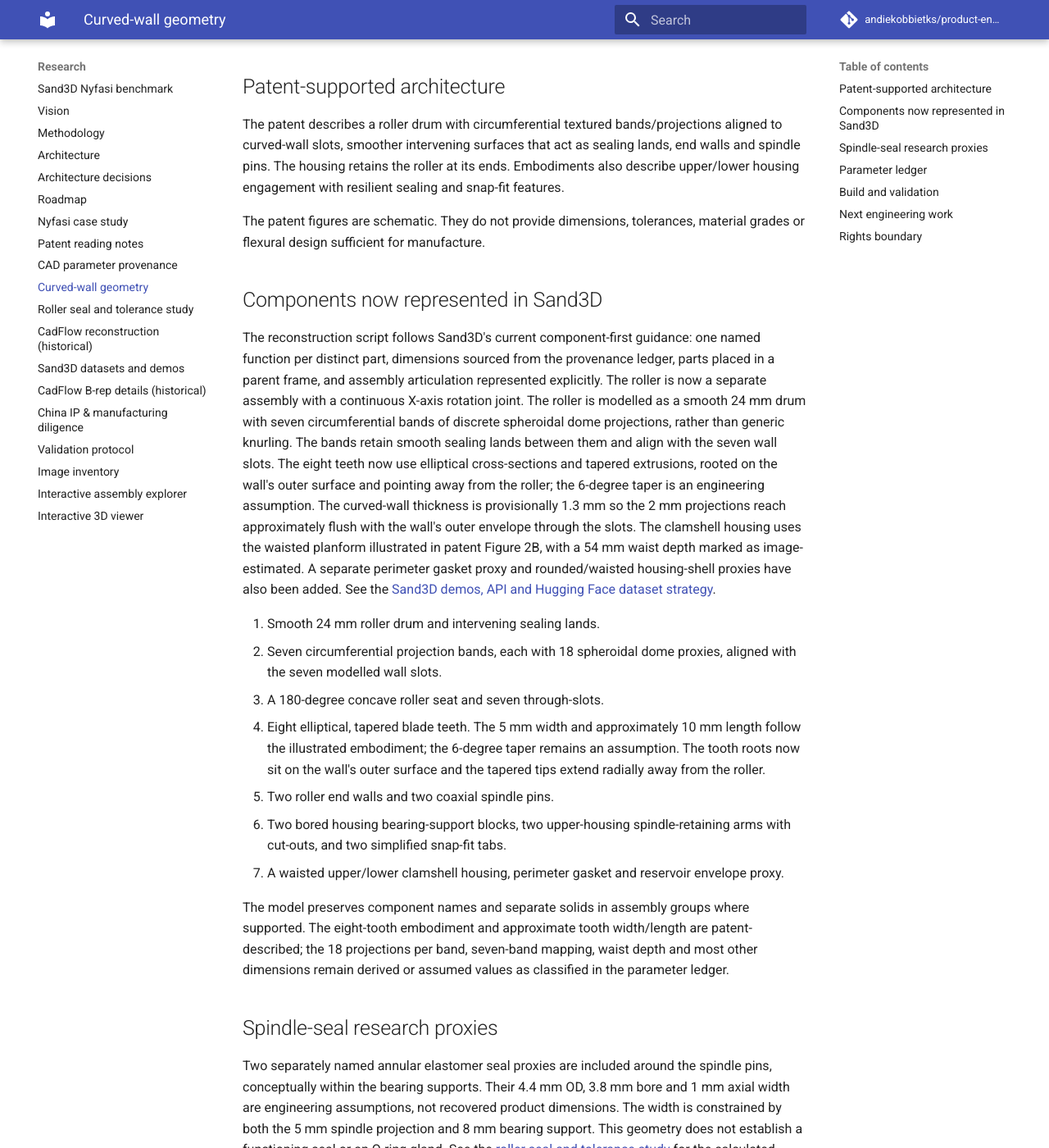
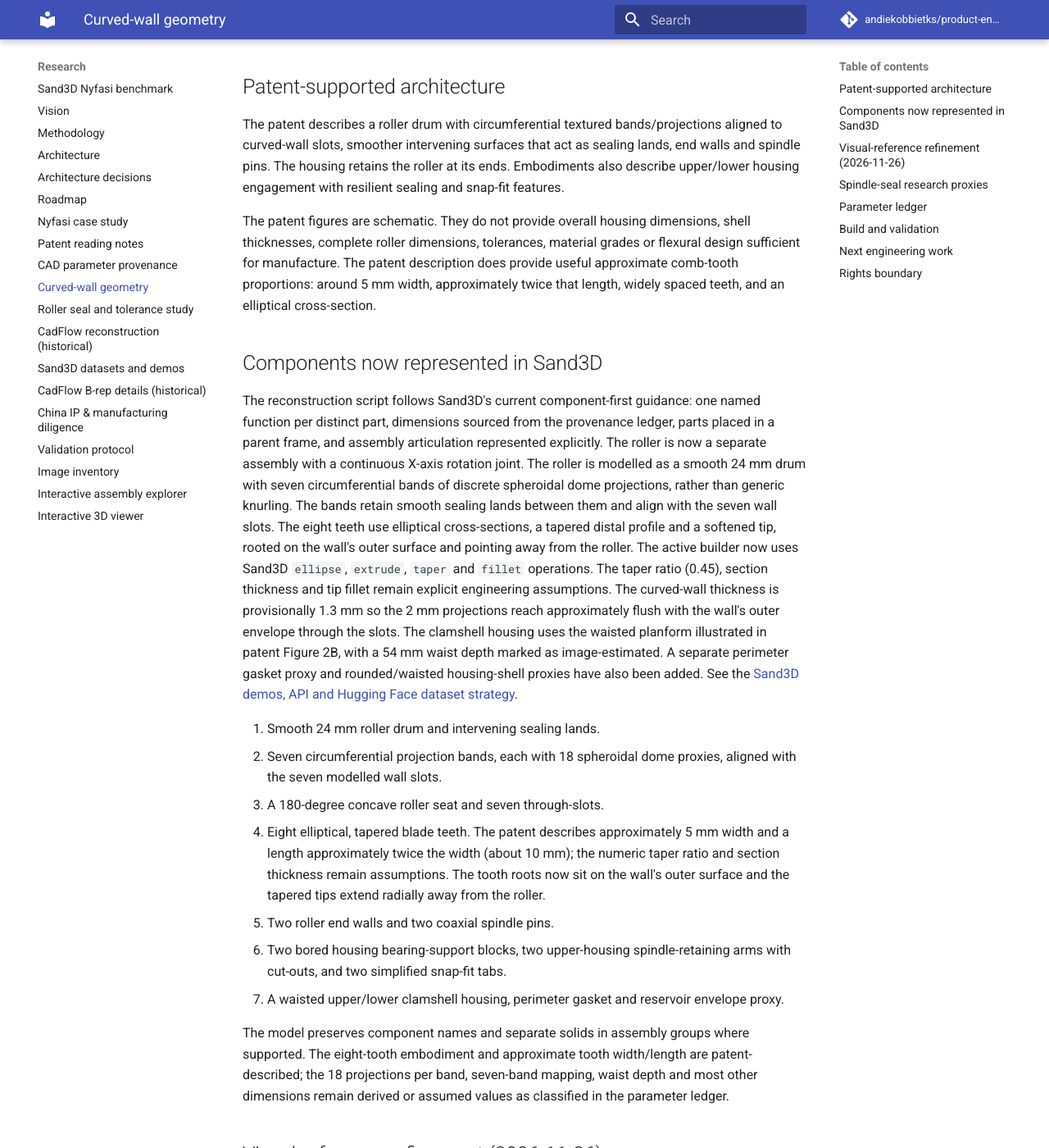
Before and after one commit to andiekobbietks/product-engineering-lab, an MkDocs documentation site: the page built from docs/experiments/curved-wall-geometry.md, in a window 1280 px wide and 1400 px high, scrolled down 231 px. Shown: the whole window at 82% size. Built offline with MkDocs 1.6.1 and Material for MkDocs 9.7.7, drawn with Linux system fonts in a browser that asks for light colours; comment, search, counter and statistics services are not loaded; some of the changed text lies outside the part shown.

Commit message:
docs(nyfasi): document multi-view visual reconstruction and tooth correction

```diff
--- a/docs/experiments/curved-wall-geometry.md
+++ b/docs/experiments/curved-wall-geometry.md
@@ -7,21 +7,36 @@
 
 The patent describes a roller drum with circumferential textured bands/projections aligned to curved-wall slots, smoother intervening surfaces that act as sealing lands, end walls and spindle pins. The housing retains the roller at its ends. Embodiments also describe upper/lower housing engagement with resilient sealing and snap-fit features.
 
-The patent figures are schematic. They do not provide dimensions, tolerances, material grades or flexural design sufficient for manufacture.
+The patent figures are schematic. They do not provide overall housing dimensions, shell thicknesses, complete roller dimensions, tolerances, material grades or flexural design sufficient for manufacture. The patent description does provide useful approximate comb-tooth proportions: around 5 mm width, approximately twice that length, widely spaced teeth, and an elliptical cross-section.
 
 ## Components now represented in Sand3D
 
-The reconstruction script follows Sand3D's current component-first guidance: one named function per distinct part, dimensions sourced from the provenance ledger, parts placed in a parent frame, and assembly articulation represented explicitly. The roller is now a separate assembly with a continuous X-axis rotation joint. The roller is modelled as a smooth 24 mm drum with seven circumferential bands of discrete spheroidal dome projections, rather than generic knurling. The bands retain smooth sealing lands between them and align with the seven wall slots. The eight teeth now use elliptical cross-sections and tapered extrusions, rooted on the wall's outer surface and pointing away from the roller; the 6-degree taper is an engineering assumption. The curved-wall thickness is provisionally 1.3 mm so the 2 mm projections reach approximately flush with the wall's outer envelope through the slots. The clamshell housing uses the waisted planform illustrated in patent Figure 2B, with a 54 mm waist depth marked as image-estimated. A separate perimeter gasket proxy and rounded/waisted housing-shell proxies have also been added. See the [Sand3D demos, API and Hugging Face dataset strategy](sand3d-dataset-strategy.md).
+The reconstruction script follows Sand3D's current component-first guidance: one named function per distinct part, dimensions sourced from the provenance ledger, parts placed in a parent frame, and assembly articulation represented explicitly. The roller is now a separate assembly with a continuous X-axis rotation joint. The roller is modelled as a smooth 24 mm drum with seven circumferential bands of discrete spheroidal dome projections, rather than generic knurling. The bands retain smooth sealing lands between them and align with the seven wall slots. The eight teeth use elliptical cross-sections, a tapered distal profile and a softened tip, rooted on the wall's outer surface and pointing away from the roller. The active builder now uses Sand3D `ellipse`, `extrude`, `taper` and `fillet` operations. The taper ratio (0.45), section thickness and tip fillet remain explicit engineering assumptions. The curved-wall thickness is provisionally 1.3 mm so the 2 mm projections reach approximately flush with the wall's outer envelope through the slots. The clamshell housing uses the waisted planform illustrated in patent Figure 2B, with a 54 mm waist depth marked as image-estimated. A separate perimeter gasket proxy and rounded/waisted housing-shell proxies have also been added. See the [Sand3D demos, API and Hugging Face dataset strategy](sand3d-dataset-strategy.md).
 
 1. Smooth 24 mm roller drum and intervening sealing lands.
 2. Seven circumferential projection bands, each with 18 spheroidal dome proxies, aligned with the seven modelled wall slots.
 3. A 180-degree concave roller seat and seven through-slots.
-4. Eight elliptical, tapered blade teeth. The 5 mm width and approximately 10 mm length follow the illustrated embodiment; the 6-degree taper remains an assumption. The tooth roots now sit on the wall's outer surface and the tapered tips extend radially away from the roller.
+4. Eight elliptical, tapered blade teeth. The patent describes approximately 5 mm width and a length approximately twice the width (about 10 mm); the numeric taper ratio and section thickness remain assumptions. The tooth roots now sit on the wall's outer surface and the tapered tips extend radially away from the roller.
 5. Two roller end walls and two coaxial spindle pins.
 6. Two bored housing bearing-support blocks, two upper-housing spindle-retaining arms with cut-outs, and two simplified snap-fit tabs.
 7. A waisted upper/lower clamshell housing, perimeter gasket and reservoir envelope proxy.
 
 The model preserves component names and separate solids in assembly groups where supported. The eight-tooth embodiment and approximate tooth width/length are patent-described; the 18 projections per band, seven-band mapping, waist depth and most other dimensions remain derived or assumed values as classified in the parameter ledger.
+
+
+## Visual-reference refinement (2026-11-26)
+
+A further multi-view source has been registered as [SRC-014](../../experiments/001-nyfasi-reconstruction/evidence/source-register.json): the Nyfasi exhibitor page in the Glee Birmingham 2023 *New To Glee* look book (printed page 125). The page describes closed, open, front, side and comb views. It supports qualitative visual decisions that the earlier patent-only proxy did not capture clearly: a compact rounded clamshell, dark-purple outer casing, pale peach/pink comb section, a visibly curved ergonomic profile, and a central dispensing region. It is not dimensioned or calibrated.
+
+The latest Sand3D pass therefore:
+- rounds both top and bottom perimeter rims of the upper and lower clamshell blanks before hollowing, using a 2.5 mm image-led edge-radius parameter (clipped at build time to fit the shell height and wall thickness);
+- smooth-shades the resulting shell geometry;
+- corrects the active comb blade from a flat polygonal prism to an elliptical section, tapered toward its distal end and softly filleted;
+- corrects tooth length from the earlier unsupported 28 mm image estimate to approximately 10 mm, following the patent's statement that a tooth is about twice its approximately 5 mm width;
+- records the 0.45 far-end taper ratio and 1.5 mm section thickness as assumptions rather than patent facts;
+- adds validation for the patent-derived tooth proportion, minimum clear spacing and shell edge-radius envelope.
+
+The look-book imagery is used for qualitative shape and colour blocking only. It does not justify changing the assumed 130 × 68 mm housing envelope into a claimed exact measurement. The public source does not expose a calibrated ruler, dimensioned orthographic drawing or physical sample. Exact retail dimensions remain unresolved until authorised CAD or physical metrology is available.
 
 ## Spindle-seal research proxies
 
@@ -39,7 +54,8 @@ Two separately named annular elastomer seal proxies are included around the spin
 | Curved slotted-wall thickness | 1.3 mm | Engineering assumption to align projection tips with the outer envelope |
 | Band axial footprint | 2 mm | Engineering assumption |
 | Housing waist depth | 54 mm | Image-estimated from Figure 2B; low confidence |
-| Tooth taper | 6 degrees | Engineering assumption; not dimensioned by patent |
+| Tooth taper | 0.45 far-end scale ratio | Engineering assumption; not dimensioned by patent |
+| Housing vertical edge fillet | 2.5 mm | Low-confidence image-led assumption from SRC-014; clipped to fit shell height and wall thickness |
 | Tooth-root datum | -20.8 mm | Derived from the wall outer radius; teeth point away from the roller |
 | End-wall diameter | 25 mm | Engineering assumption |
 | End-wall thickness | 1.5 mm | Engineering assumption |
```
